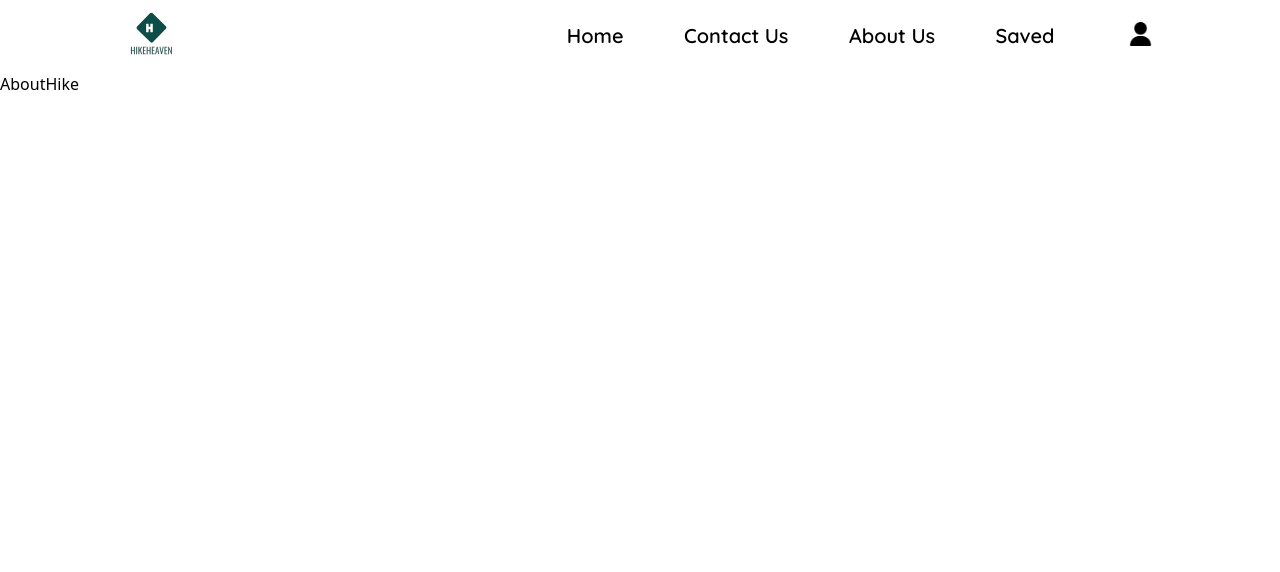
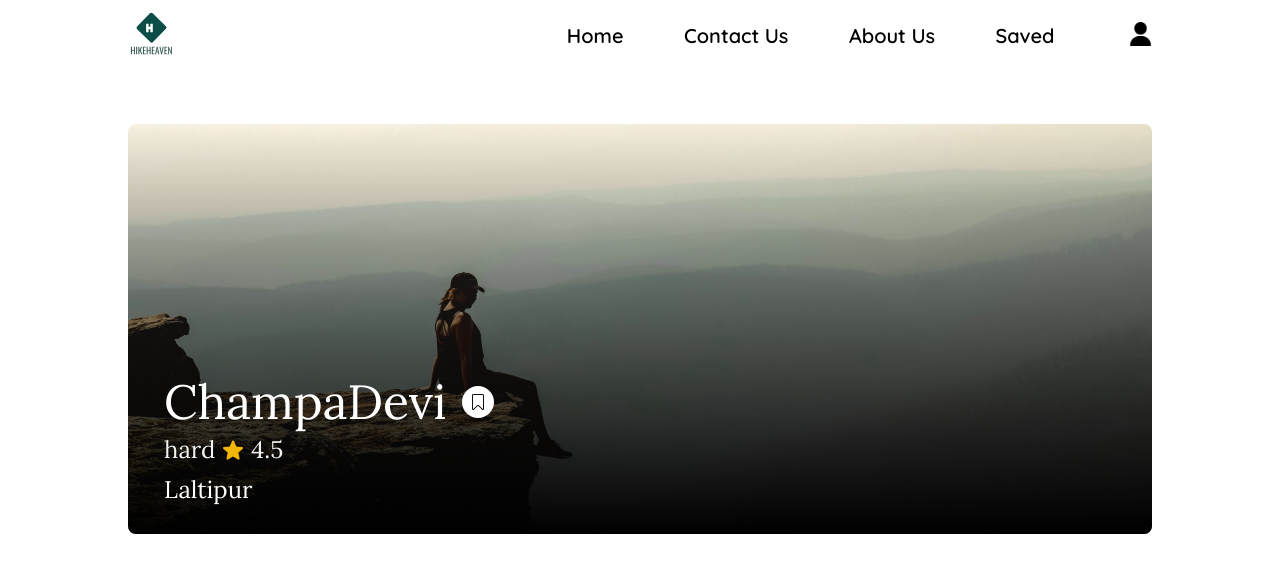
Before and after one commit to sunilshrestha07/HikerHeven, a React (Vite) app in the folder client/: page /aboutHike in a window 1280 px wide. Shown: the top 572 px of the page. Built offline with nearby package versions, Linux system fonts and the light colour scheme.

Commit message:
made hike preview page

```diff
--- a/client/src/pages/AboutHike.tsx
+++ b/client/src/pages/AboutHike.tsx
@@ -1,5 +1,38 @@
+import { paddingSize } from "../declareSize"
+
 export default function AboutHike() {
+  const aboutHike = {name:'ChampaDevi',location:'Laltipur',rating:'4.5',image:'/crouselImage/lowOne.jpg',level:'hard'}
+
   return (
-    <div>AboutHike</div>
+    <>
+      <div className="">
+        <div className={`${paddingSize} mt-10`}>
+          <div className=" rounded-lg overflow-hidden ">
+              <div className=" relative w-full h-full">
+                <div className="">
+                  <img className=" w-full aspect-video sm:aspect-[5/2] object-cover object-center" src={aboutHike.image} alt="" />
+                </div>
+                {/* discrition about the hike */}
+                <div className="font-Lora absolute bottom-0 left-0 text-white w-full h-full flex flex-col justify-end items-start py-5 px-10 bg-gradient-to-t from-black to-transparent gap-2"></div>
+
+                <div className="font-Lora text-white flex flex-col justify-end items-start py-2 px-4 sm:gap-2 absolute bottom-2 sm:bottom-5 sm:left-5">
+                    <div className=" flex flex-row gap-2 sm:gap-4 items-center">
+                      <p className=" text-xl sm:text-5xl">{aboutHike.name}</p>
+                        <div className=" bg-white p-1 sm:p-2 flex flex-col justify-center items-center rounded-full aspect-square">
+                          <img className=" h-3 sm:h-4" src="/navImages/save.png" alt="" />
+                        </div>
+                    </div>
+                    <div className=" opacity-95 flex flex-row items-center gap-2 ">
+                      <p className="text-base sm:text-2xl">{aboutHike.level}</p>
+                        <img className=" h-3 sm:h-5" src="/navImages/ystar.png" alt="" />
+                          <p className="text-base sm:text-2xl">{aboutHike.rating}</p>
+                    </div>
+                    <p className="text-base sm:text-2xl">{aboutHike.location}</p>
+                </div>
+              </div>
+          </div>
+        </div>
+      </div>
+    </>
   )
 }
--- a/client/src/pages/HikesPage.tsx
+++ b/client/src/pages/HikesPage.tsx
@@ -19,12 +19,12 @@ export default function HikesPage() {
   return (
     <>
       <div className="">
-        <div className={paddingSize}>
+        <div className={`${paddingSize} flex flex-col gap-10`}>
           <div className="">
-            <p className="font-Lora text-4xl font-semibold">Find your best hike</p>
+            <p className="font-Lora text-xl sm:text-4xl font-semibold">Find your best hike</p>
           </div>
           <div className="">
-          <div className=" grid grid-cols-2 sm:grid-cols-4 gap-8 sm:gap-8  ">
+            <div className=" grid grid-cols-2 sm:grid-cols-3 gap-8 sm:gap-8  ">
                 {favorite
                 //showing only 4 hikes
                 .map((hike,index)=>(
```
Also changed, not shown: client/public/navImages/ystar.png (added). Lines whose indentation alone changed are shown as unchanged.
